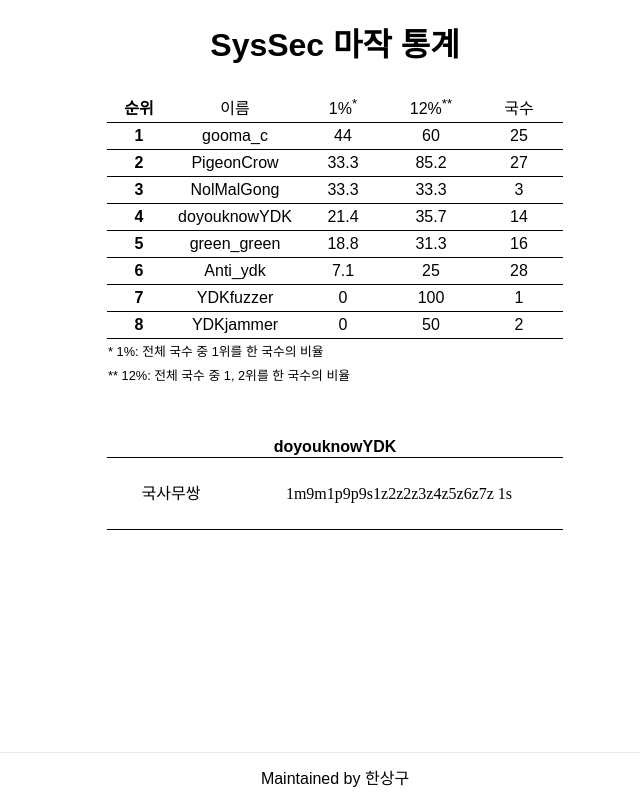
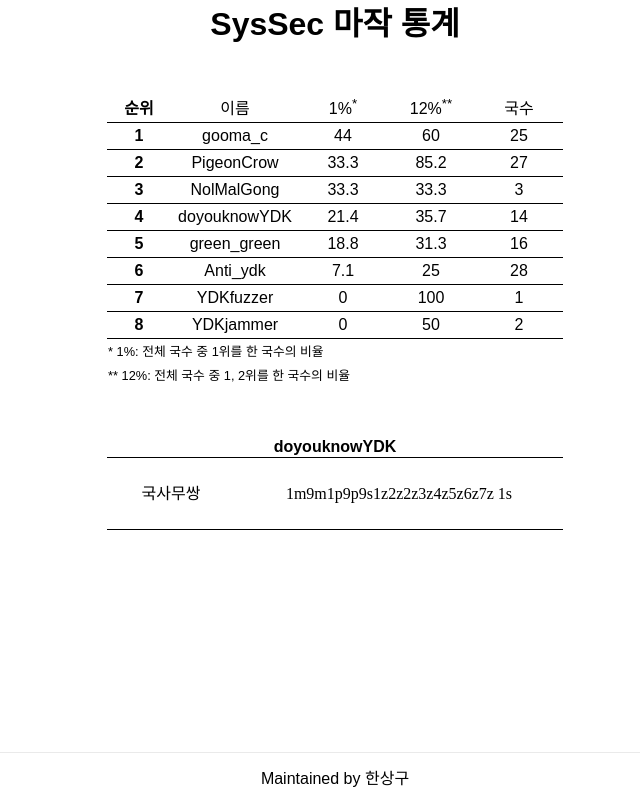
Before and after one commit to KOREAN139/syssec-leaderboard, a Next.js app: page / in a window 1280 px wide. Shown: the whole page, without its empty margins (305-945 px from the left). Built offline with nearby package versions, Linux system fonts and the light colour scheme; a web font is replaced by a local one.

Commit message:
refactor(component): set background to header & footer

```diff
--- a/styles/Footer.module.css
+++ b/styles/Footer.module.css
@@ -11,6 +11,7 @@
     border-top: 1px solid #eaeaea;
     justify-content: center;
     align-items: center;
+    background: #fff;
 }
 
 .footer a {
--- a/styles/Header.module.css
+++ b/styles/Header.module.css
@@ -3,7 +3,8 @@
   top: 0;
   left: 0;
   right: 0;
-  height: 3rem;
+  height: 4rem;
+  background: #fff;
 }
 
 .title {
@@ -11,4 +12,5 @@
   height: 3rem;
   line-height: 3rem;
   font-size: 2rem;
+  margin: 0;
 }
```
